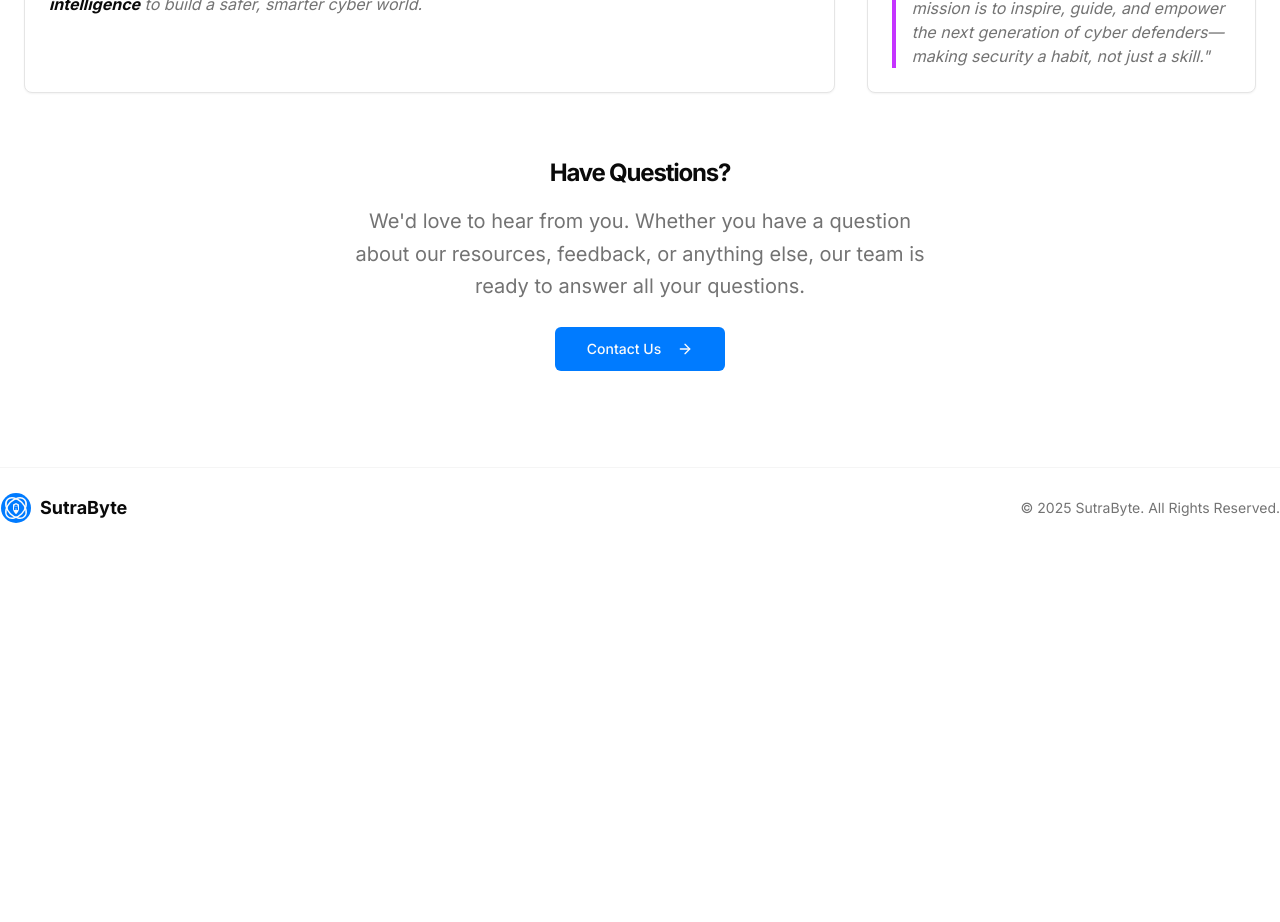
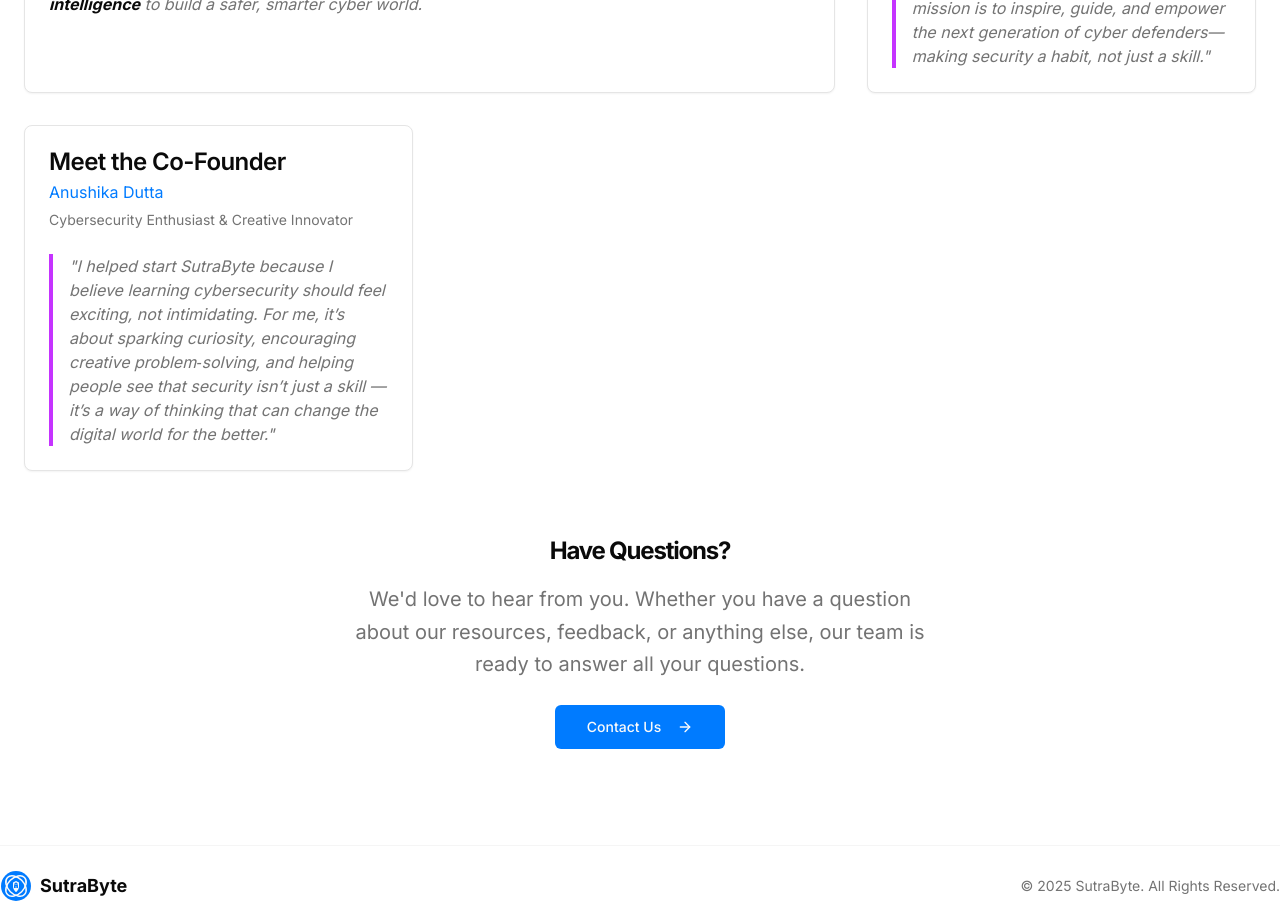
Before and after one commit to Vinayakgupta1/SutraByte, a Next.js app: page /about in a window 1280 px wide. Shown: the part 1060-1982 px from the top of the page. Before the commit the page ends 1608 px from the top, so only its background shows below. Built offline with nearby package versions, Linux system fonts and the light colour scheme.

Commit message:
page.tsx

```diff
--- a/src/app/about/page.tsx
+++ b/src/app/about/page.tsx
@@ -79,6 +79,20 @@ export default function AboutPage() {
             </blockquote>
           </CardContent>
         </Card>
+
+        <Card className="transition-all hover:shadow-glow hover:border-primary md:col-span-1 lg:col-span-1">
+          <CardHeader>
+            <CardTitle>Meet the Co-Founder</CardTitle>
+            <p className="text-primary">Anushika Dutta</p>
+            <p className="text-sm text-muted-foreground">Cybersecurity Enthusiast & Creative Innovator</p>
+          </CardHeader>
+          <CardContent>
+            <blockquote className="border-l-4 border-accent pl-4 italic text-muted-foreground">
+              "I helped start SutraByte because I believe learning cybersecurity should feel exciting, not intimidating. For me, it’s about sparking curiosity, encouraging creative problem‑solving, and helping people see that security isn’t just a skill — it’s a way of thinking that can change the digital world for the better."
+            </blockquote>
+          </CardContent>
+        </Card>
+
       </div>
 
        <div className="mt-16 text-center">
```
